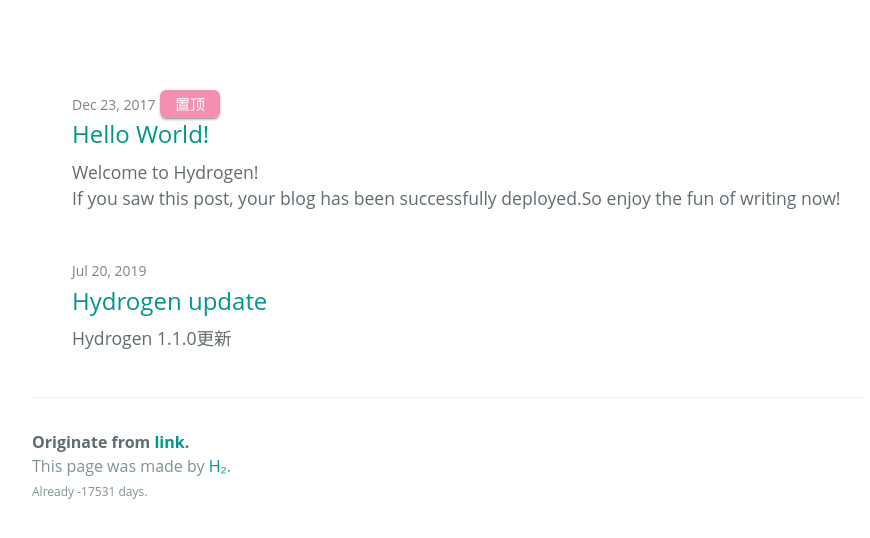
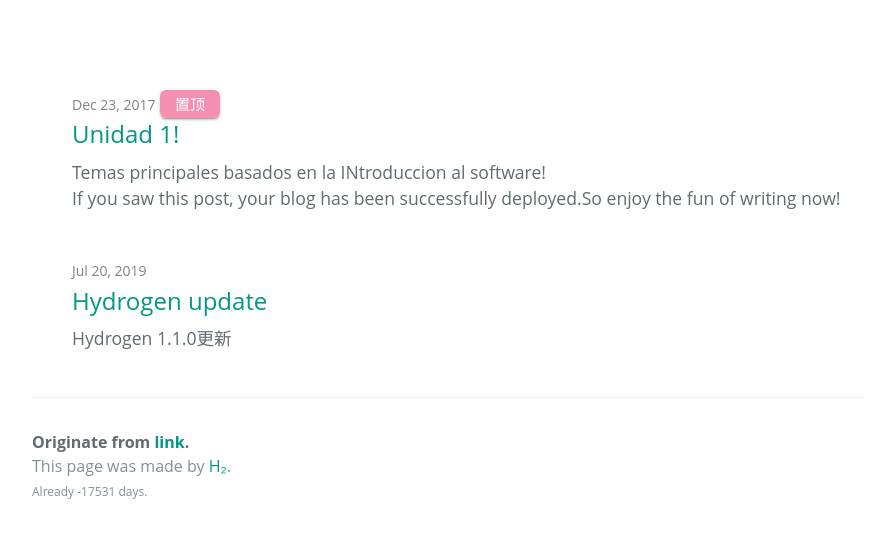
Before and after one commit to DaveNPlay/blog6, a Jekyll site: the page built from index.html, in a window 1280 px wide and 927 px high, cut to the strip 377-915 px from the top of the window. Shown: the whole strip, without its empty margins (192-1062 px from the left). Built offline with Jekyll 4.4.1, drawn with Linux system fonts in a browser that asks for light colours; some web fonts are replaced; the list of posts is cut into pages by our own code.

Commit message:
Update 2017-12-23-hello-world.md

```diff
--- a/_posts/2017-12-23-hello-world.md
+++ b/_posts/2017-12-23-hello-world.md
@@ -1,10 +1,10 @@
 ---
 layout: post
-title: Hello World!
+title: Unidad 1!
 tags: Hydrogen
 stickie: true
 ---
 
-Welcome to Hydrogen!<br>If you saw this post, your blog has been successfully deployed.So enjoy the fun of writing now!
+Temas principales basados en la INtroduccion al software!<br>If you saw this post, your blog has been successfully deployed.So enjoy the fun of writing now!
 
-> Hello Hydrogen!
+> Temas principales basados en la INtroduccion al software!
```
